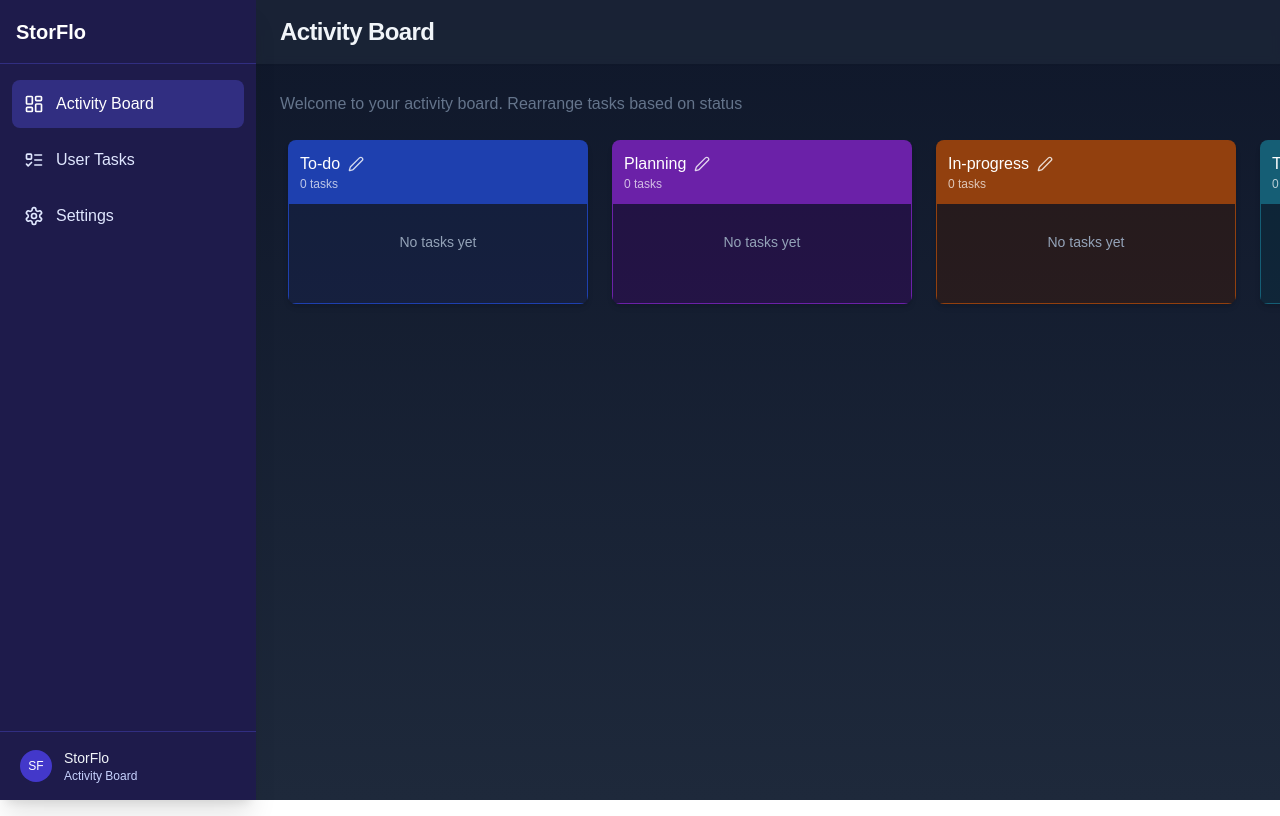
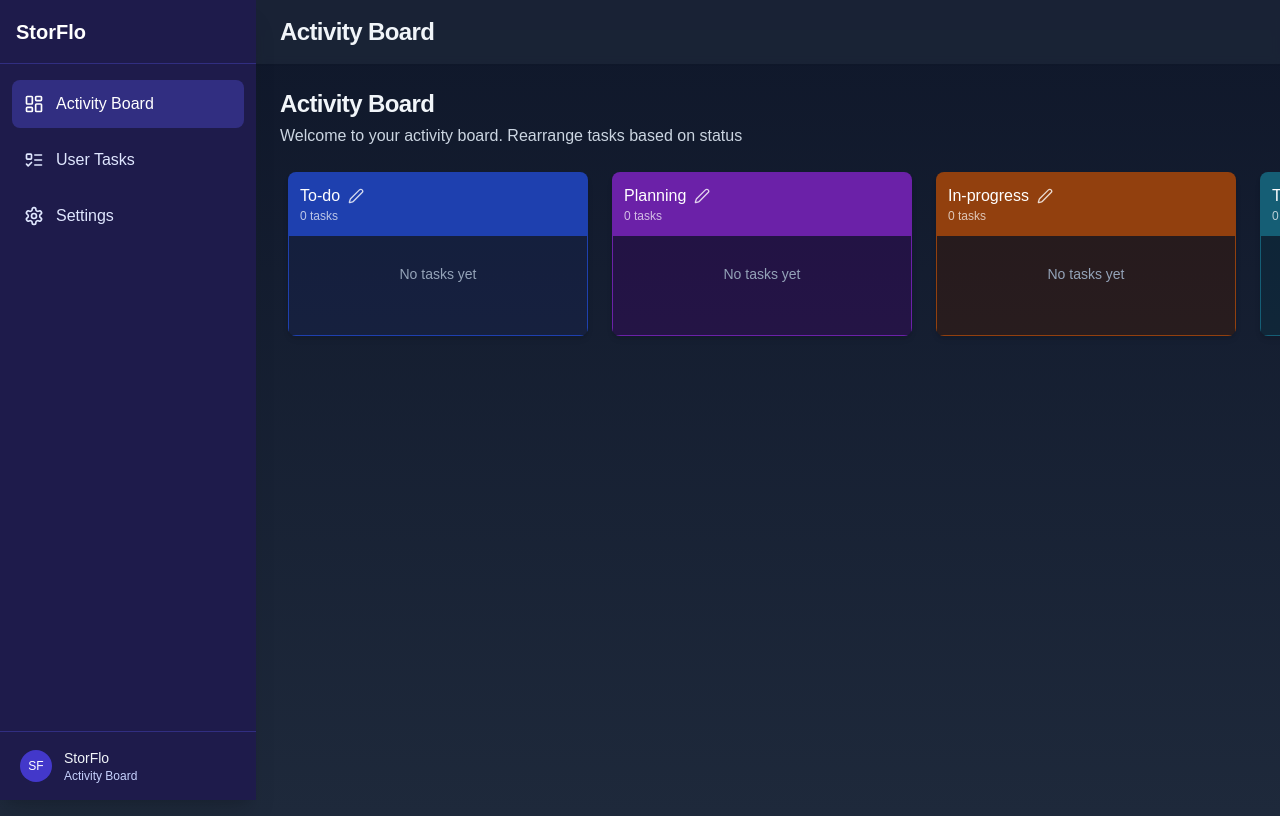
Before and after one commit to blink-new/kanban-board-user-tasks-cbakuv0q, a React (Vite) app: page / in a window 1280 px wide. Shown: the top 816 px of the page. Built offline with nearby package versions, Linux system fonts and the light colour scheme.

Commit message:
Removed duplicate 'Activity Board' from header. Added beautiful, prominent page titles to Activity Board, User Tasks, and Settings pages, styled for both light and dark mode.

```diff
--- a/src/pages/BoardPage.tsx
+++ b/src/pages/BoardPage.tsx
@@ -4,7 +4,8 @@ export function BoardPage() {
   return (
     <div className="h-full flex flex-col">
       <div className="mb-6">
-        <p className="text-slate-500 mt-1">
+        <h1 className="text-2xl font-bold tracking-tight mb-1 text-slate-900 dark:text-slate-100">Activity Board</h1>
+        <p className="text-slate-500 dark:text-slate-300 mt-1">
           Welcome to your activity board. Rearrange tasks based on status
         </p>
       </div>
--- a/src/pages/SettingsPage.tsx
+++ b/src/pages/SettingsPage.tsx
@@ -3,10 +3,10 @@ import { SwimLaneManager } from '../components/SwimLaneManager';
 export default function SettingsPage() {
   return (
     <div className="max-w-2xl mx-auto">
-      <h1 className="text-2xl font-bold tracking-tight text-slate-800 mb-4">Settings</h1>
+      <h1 className="text-2xl font-bold tracking-tight mb-1 text-slate-900 dark:text-slate-100">Settings</h1>
       <div className="mb-8">
         <h2 className="text-lg font-semibold mb-2">Swim Lane Management</h2>
-        <p className="text-slate-500 mb-4">Add, edit, remove, or rearrange your swim lanes for the activity board.</p>
+        <p className="text-slate-500 dark:text-slate-300 mb-4">Add, edit, remove, or rearrange your swim lanes for the activity board.</p>
         <SwimLaneManager />
       </div>
     </div>
--- a/src/pages/TasksPage.tsx
+++ b/src/pages/TasksPage.tsx
@@ -143,8 +143,8 @@ export function TasksPage() {
     <div className="h-full flex flex-col">
       <div className="flex flex-col sm:flex-row sm:items-center sm:justify-between mb-4">
         <div>
-          <h1 className="text-2xl font-bold tracking-tight text-slate-800">User Tasks</h1>
-          <p className="text-slate-500 mt-1">
+          <h1 className="text-2xl font-bold tracking-tight mb-1 text-slate-900 dark:text-slate-100">User Tasks</h1>
+          <p className="text-slate-500 dark:text-slate-300 mt-1">
             Create and manage your tasks
           </p>
         </div>
```
